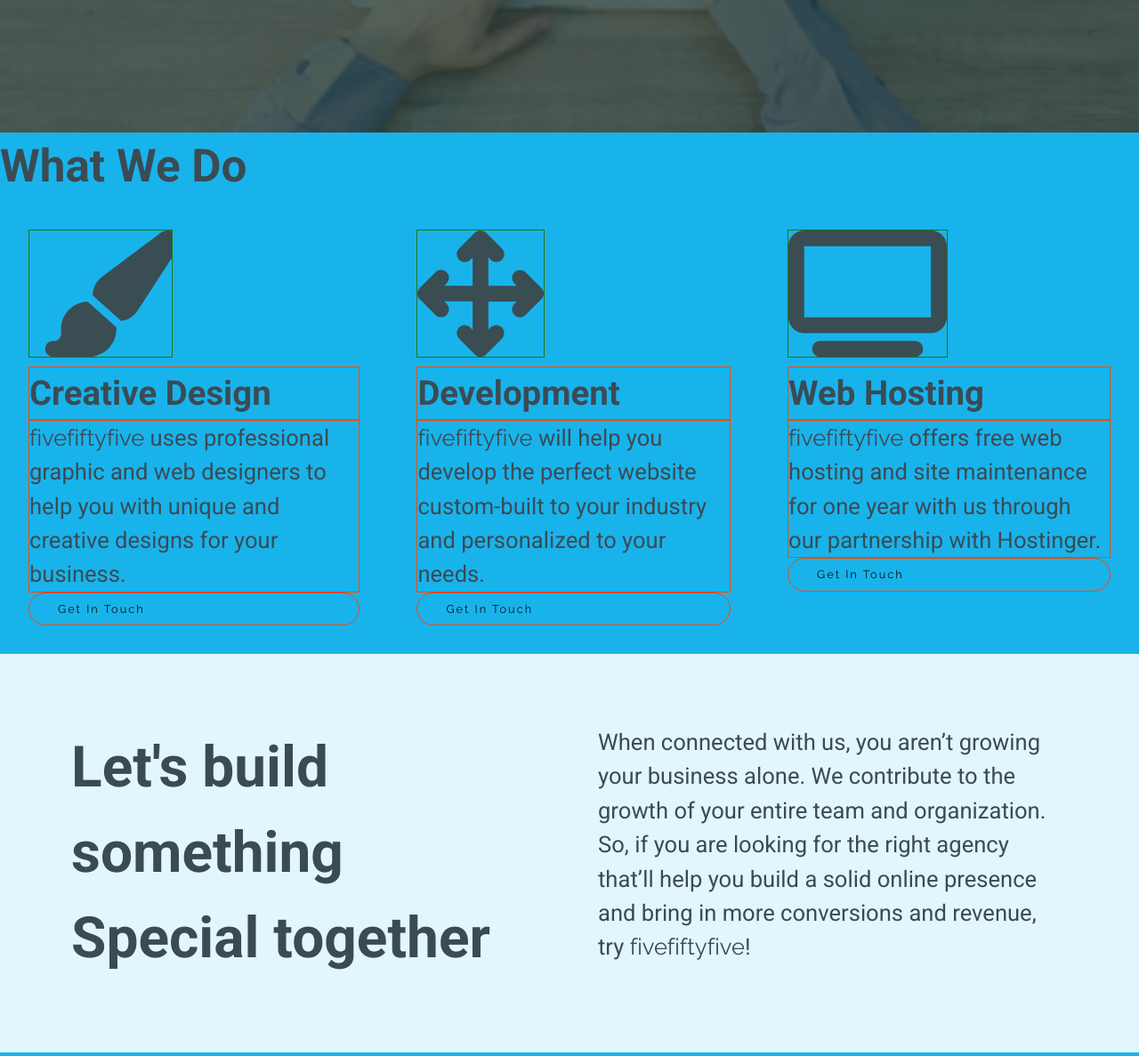
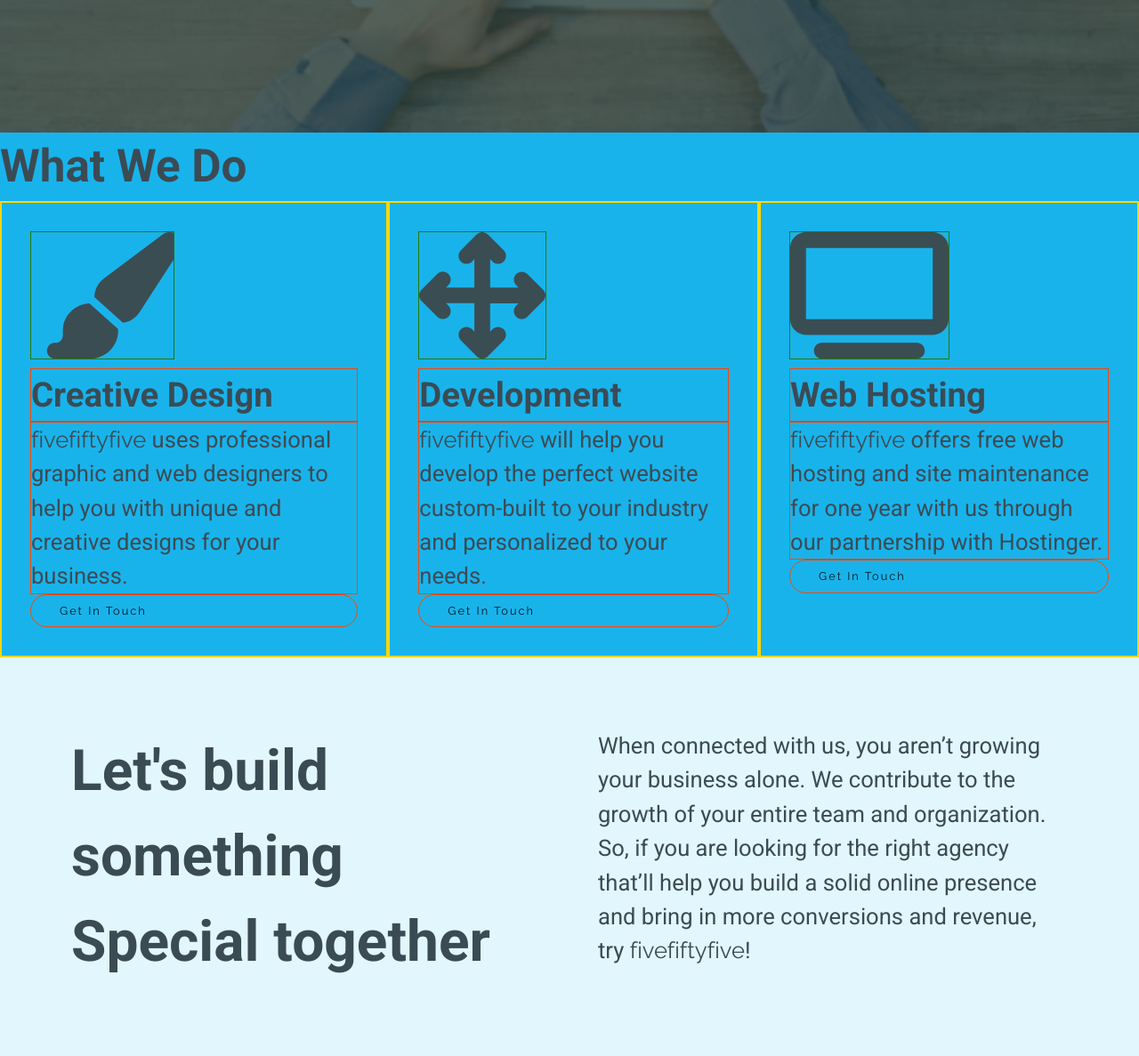
Before and after one commit to waxx567/fivefiftyfive, a Flask app: page / in a window 1280 px wide. Shown: the part 651-1838 px from the top of the page at 89% size. Run offline with Flask 2, Linux system fonts and the light colour scheme.

Commit message:
Update style.css

```diff
--- a/static/scss/style.css
+++ b/static/scss/style.css
@@ -360,6 +360,7 @@ select {
 }
 .box {
   padding: 2rem;
+  border: 2px solid gold;
 }
 
 .box > * {
```
